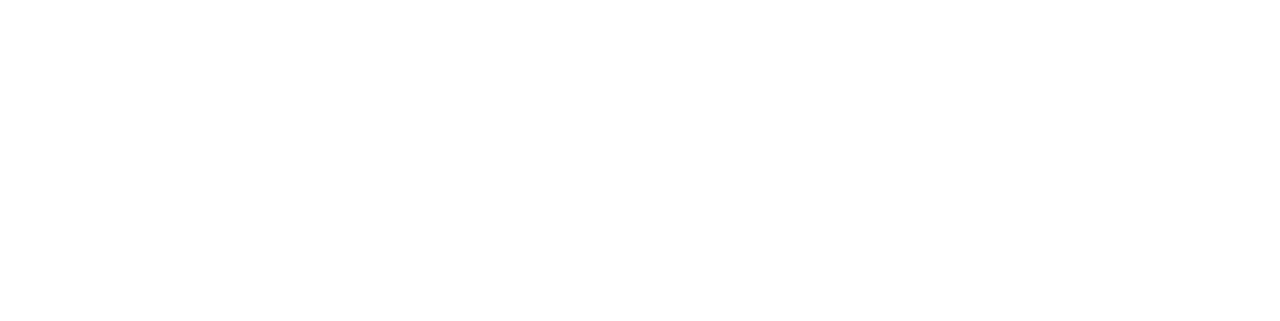
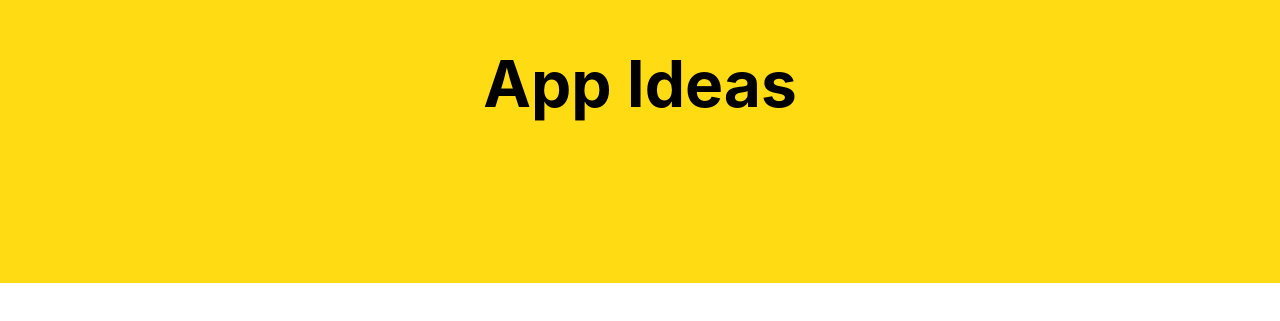
Before and after one commit to vitor-mat/App-Ideas-Project, a Next.js app: page / in a window 1280 px wide. Shown: the part 117-438 px from the top of the page. Built offline with nearby package versions, Linux system fonts and the light colour scheme.

Commit message:
added first title for a begginer section

```diff
--- a/src/pages/index.tsx
+++ b/src/pages/index.tsx
@@ -14,7 +14,11 @@
         <meta name="description" content="Generated by create next app" />
         <link rel="icon" href="/favicon.ico" />
       </Head>
-
+      <Header>
+        <Heading variant="h1">
+          App Ideas
+        </Heading>
+      </Header>
     </FullScreenContainer>
   )
 }
```
